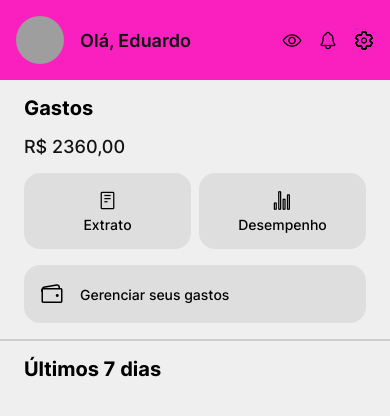
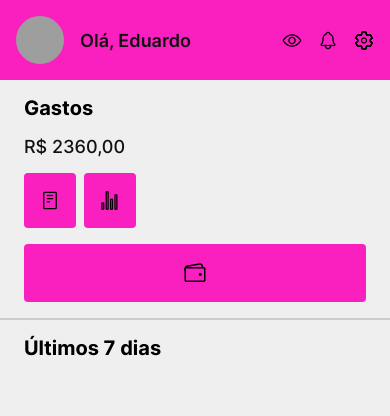
Before and after one commit to https-eduardo/relt-save-mobile, a React Native app: screen /Home in a window 390 px wide. Shown: the top 416 px of the page. Built offline with nearby package versions, Linux system fonts and the light colour scheme; grey boxes are pictures that could not be loaded.

Commit message:
refactor: adjust initial components

```diff
--- a/components/AppButton/index.tsx
+++ b/components/AppButton/index.tsx
@@ -3,32 +3,32 @@ import {
   TouchableOpacity,
   GestureResponderEvent,
   Text,
-  TextStyle,
-  ViewStyle,
 } from "react-native";
 import { styles } from "./styles";
 
 interface AppButtonProps extends PropsWithChildren {
   onPress: (event: GestureResponderEvent) => void;
-  title: string;
-  containerStyle?: ViewStyle;
-  textStyle?: TextStyle;
+  text?: string;
+  primary?: boolean;
+  secondary?: boolean;
+  block?: boolean;
 }
 
-export default function AppButton({
-  onPress,
-  title,
-  containerStyle,
-  textStyle,
-  children,
-}: AppButtonProps) {
+export default function AppButton(props: AppButtonProps) {
+  const propsStyles = {
+    ...(props.primary && styles.primary),
+    ...(props.secondary && styles.secondary),
+    ...(props.block && styles.block),
+  }
+
   return (
     <TouchableOpacity
-      onPress={onPress}
-      style={{ ...styles.buttonContainer, ...containerStyle }}
+      onPress={props.onPress}
+      style={{ ...styles.buttonContainer, ...propsStyles }}
     >
-      {children}
-      <Text style={{ ...styles.buttonText, ...textStyle }}>{title}</Text>
+      {props.text ?
+        <Text style={styles.buttonText}>{props.text}</Text>
+        : props.children}
     </TouchableOpacity>
   );
 }
--- a/components/AppButton/styles.tsx
+++ b/components/AppButton/styles.tsx
@@ -14,4 +14,11 @@ export const styles = StyleSheet.create({
     fontSize: 18,
     fontFamily: "InterMedium",
   },
+  primary: {
+
+  },
+  secondary: {
+
+  },
+  block: {}
 });
--- a/components/AppTextInput/index.tsx
+++ b/components/AppTextInput/index.tsx
@@ -2,28 +2,27 @@ import { useTheme } from "@react-navigation/native";
 import { Text, TextInput, View } from "react-native";
 import { styles } from "./styles";
 
+// Explore if there's a better alternative to do the validation.
+type InputValidatorType = 'email' | 'small-text' | 'password' | 'text' | 'user' | 'price' | 'date';
+
 interface TextInputProps {
-  label: string;
-  placeholder: string;
-  value: string;
+  label?: string;
+  placeholder?: string;
+  value?: string;
   block?: boolean;
+  validatorType?: InputValidatorType;
 }
 
-export default function AppTextInput({
-  label,
-  placeholder,
-  value,
-  block,
-}: TextInputProps) {
+export default function AppTextInput(props: TextInputProps) {
   const { colors } = useTheme();
 
   return (
     <View style={styles.textInputContainer}>
-      <Text style={{ ...styles.label, color: colors.primary }}>{label}</Text>
+      <Text style={{ ...styles.label, color: colors.primary }}>{props.label}</Text>
       <TextInput
         style={{ ...styles.textInput, color: colors.text }}
-        value={value}
-        placeholder={placeholder}
+        value={props.value}
+        placeholder={props.placeholder}
       ></TextInput>
     </View>
   );
--- a/components/DefaultHeader/index.tsx
+++ b/components/DefaultHeader/index.tsx
@@ -14,7 +14,6 @@ export default function DefaultHeader({ title }: DefaultHeaderProps) {
     <SafeAreaView style={styles.header}>
       <TouchableWithoutFeedback
         onPress={() => {
-          // @ts-ignore
           navigation.navigate("Home");
         }}
       >
--- a/contexts/auth.tsx
+++ b/contexts/auth.tsx
@@ -1,4 +1,4 @@
-import { createContext, useState } from "react";
+import { createContext, useState, PropsWithChildren } from "react";
 
 interface AuthContextData {
   isAuthenticated: boolean;
@@ -8,7 +8,7 @@ interface AuthContextData {
 
 const AuthContext = createContext<AuthContextData>({} as AuthContextData);
 
-export const AuthProvider = ({ children }: any) => {
+export const AuthProvider = ({ children }: PropsWithChildren) => {
   const [user, setUser] = useState<object | null>({
     given_name: "Eduardo",
     picture:
--- a/screens/Auth/Profile/index.tsx
+++ b/screens/Auth/Profile/index.tsx
@@ -46,9 +46,8 @@ export default function ProfileScreen({ route, navigation }: ProfileProps) {
           value={email}
         ></AppTextInput>
         <AppButton
-          title="Salvar"
-          onPress={() => {}}
-          containerStyle={styles.button}
+          text="Salvar"
+          onPress={() => { }}
         ></AppButton>
       </View>
     </View>
--- a/services/auth.ts
+++ b/services/auth.ts
@@ -1,4 +1,8 @@
 import api from "./api";
+
+export class AuthService {
+
+}
 
 async function getProfileByAccessToken(accessToken: string) {
   return api.get("auth/google/me", {
--- a/tsconfig.json
+++ b/tsconfig.json
@@ -5,6 +5,9 @@
     "allowJs": true,
     "jsx": "react-native",
     "esModuleInterop": true,
+    "typeRoots": [
+      "@types",
+    ],
     "lib": [
       "DOM",
       "ESNext"
```
Also changed, not shown: @types/theme.d.ts (added, +17 -0 lines), components/Avatar/index.tsx (+3 -3 lines), components/HomeHeader/index.tsx (+1 -0 lines), assets/images/blank-profile.png (added).
